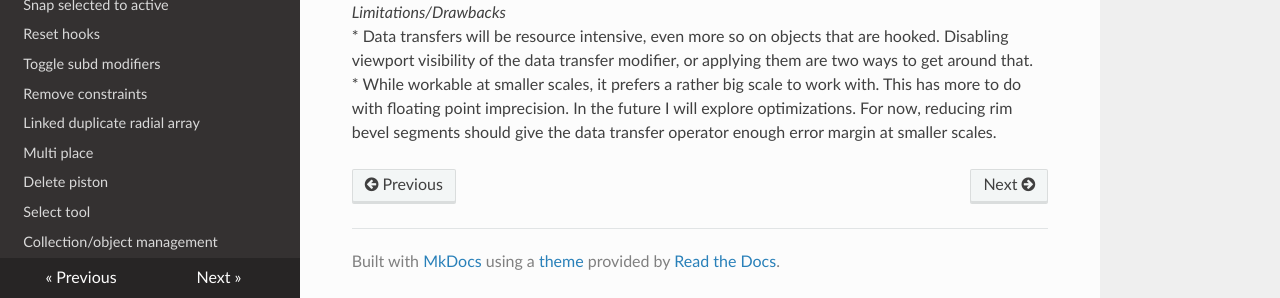
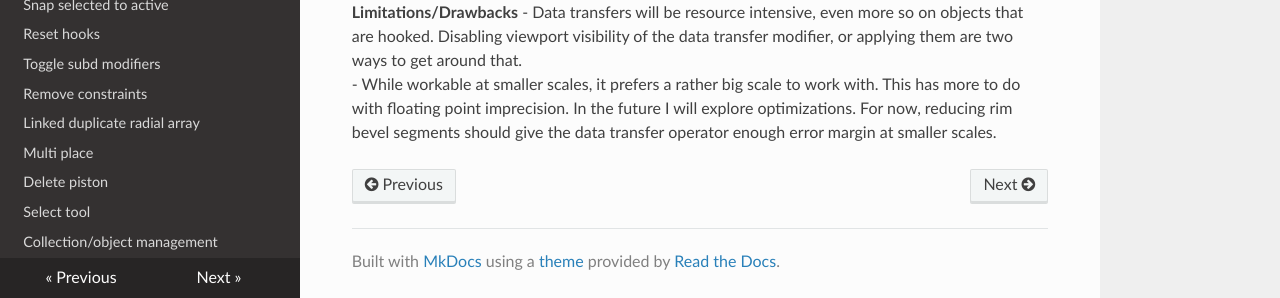
Before and after one commit to ZenderB3D/pp_docs, an MkDocs documentation site: the page built from docs/Features/haps.md, in a window 1280 px wide and 900 px high, scrolled down 605 px, cut to the strip 602-900 px from the top of the window. Built offline with MkDocs 1.6.1, drawn with Linux system fonts in a browser that asks for light colours; nearby versions of some CDN libraries.

Commit message:
Update haps.md

```diff
--- a/docs/Features/haps.md
+++ b/docs/Features/haps.md
@@ -14,6 +14,6 @@ How to use it with existing piston instances/parented objects(v4.0.2+):
 
 <iframe width="560" height="315" src="https://www.youtube.com/embed/xvUeWWZ6yWM" title="YouTube video player" frameborder="0" allow="accelerometer; autoplay; clipboard-write; encrypted-media; gyroscope; picture-in-picture" allowfullscreen></iframe>
 
-*Limitations/Drawbacks*
-* Data transfers will be resource intensive, even more so on objects that are hooked. Disabling viewport visibility of the data transfer modifier, or applying them are two ways to get around that.
-* While workable at smaller scales, it prefers a rather big scale to work with. This has more to do with floating point imprecision. In the future I will explore optimizations. For now, reducing rim bevel segments should give the data transfer operator enough error margin at smaller scales.
+**Limitations/Drawbacks**
+- Data transfers will be resource intensive, even more so on objects that are hooked. Disabling viewport visibility of the data transfer modifier, or applying them are two ways to get around that.
+- While workable at smaller scales, it prefers a rather big scale to work with. This has more to do with floating point imprecision. In the future I will explore optimizations. For now, reducing rim bevel segments should give the data transfer operator enough error margin at smaller scales.
```
